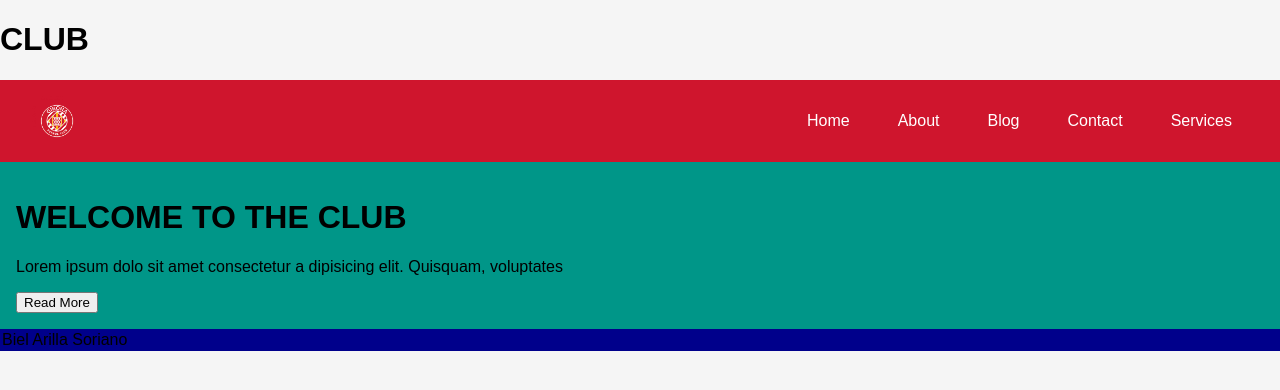
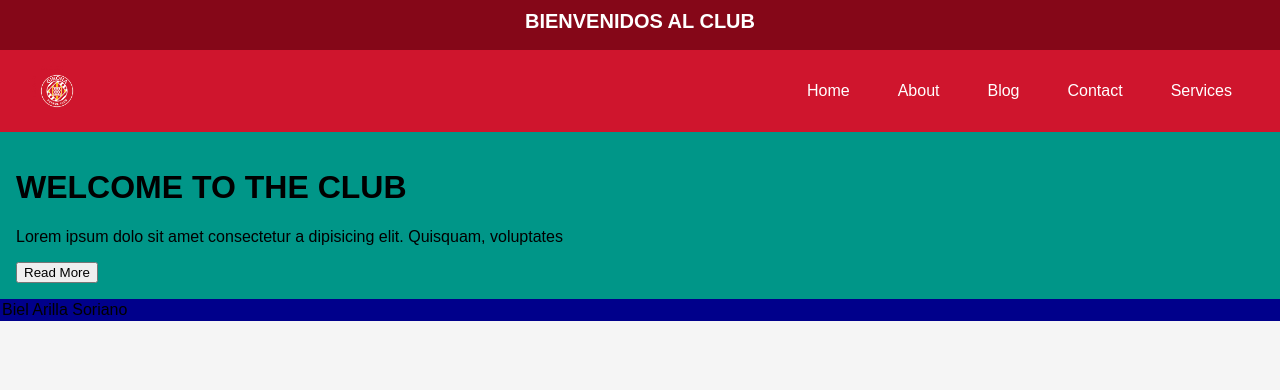
Before and after one commit to BielArilla/ACT05, a plain HTML site: page index.html in a window 1280 px wide. Shown: the top 390 px of the page. Drawn offline with Linux system fonts and the light colour scheme.

Commit message:
ajuste header

```diff
--- a/CSS/style.css
+++ b/CSS/style.css
@@ -7,6 +7,25 @@ body {
     font-size: 16px;
 }
 
+header {
+    background-color: #850718; /* Color rojo 2 */
+    color: white;
+    height: 50px;
+    display: flex;
+    justify-content: center;
+
+    /* text-align: center; */
+
+    }
+
+header h1{
+    font-family: 'Arial', sans-serif;
+    font-size: 20px;
+    font-weight: 800;
+    margin: 0;
+    padding-top: 10px;
+}
+
 main {
     margin: 0 auto;
     padding: 1rem;
@@ -14,13 +33,12 @@ main {
     width: 100%;
     height: 100%;
     background-color: #009688; /* Un color de ejemplo */
-    display: flex;
 
 }
 
 
 .navbar {
-    background-color: #cf152d; /* Color rojo tomado de la captura de pantalla */
+    background-color: #cf152d; /* Color rojo  */
     color: white;
     display: flex;
     justify-content: space-between;
--- a/index.html
+++ b/index.html
@@ -8,8 +8,11 @@
 </head>
 <body>
     <header>
-        <div><h1>CLUB</h1></div>
-        <div>
+        <h1>BIENVENIDOS AL CLUB</h1>
+
+
+    </header>
+    <div>
 
         <nav class="navbar">
             <img src="images/logo-girona.png" alt="Girona FC Logo" class="logo">
@@ -23,9 +26,6 @@
             </ul>
         </nav>
     </div>
-
-    </header>
-
     <main>
         <div class="container">
             <div class="main">
```
